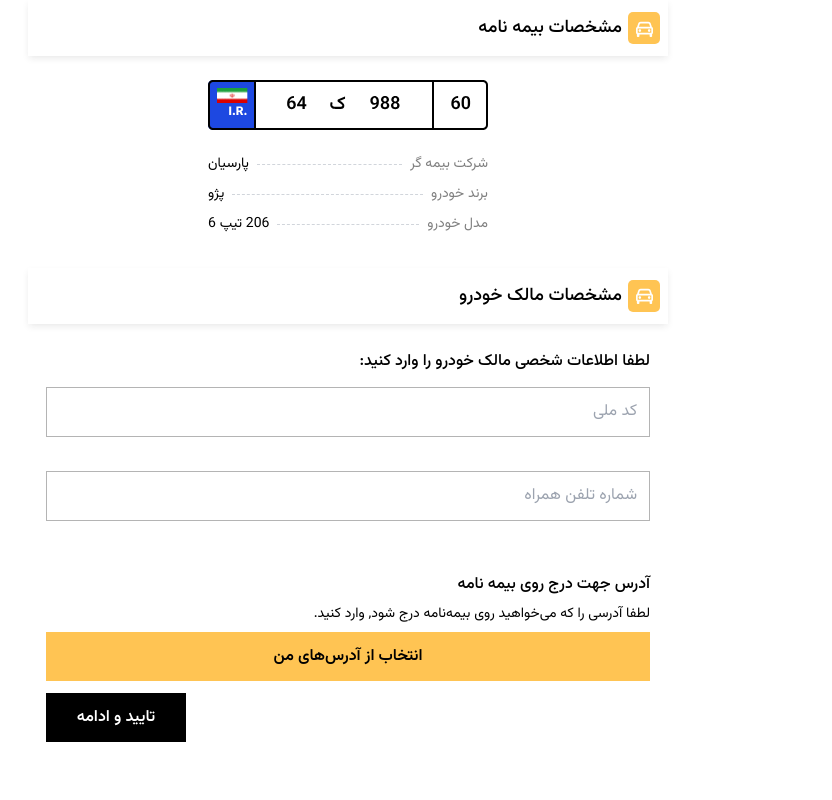
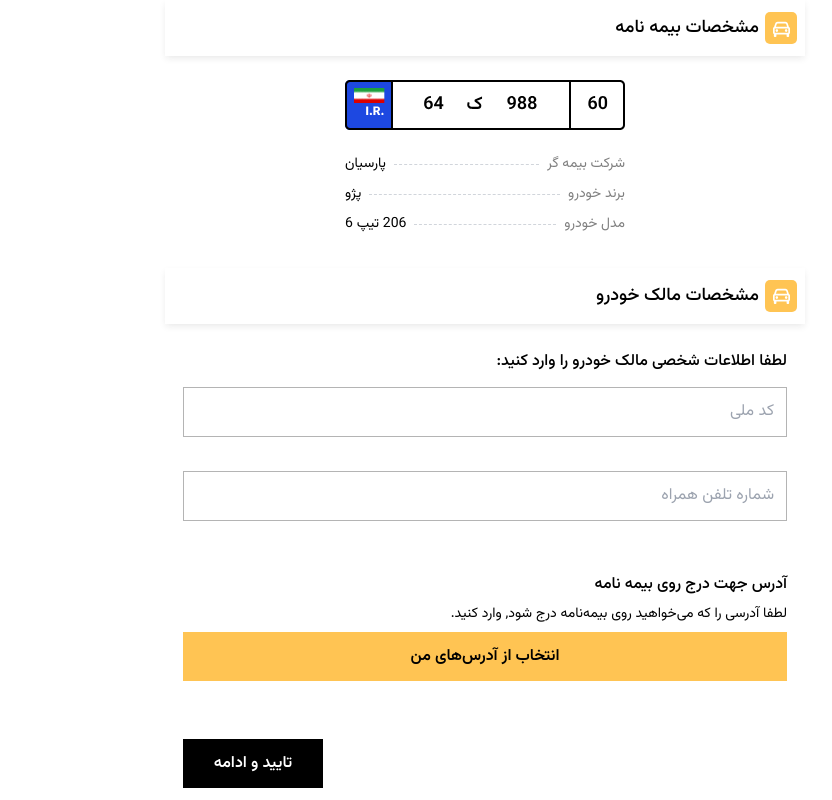
Before and after one commit to itsreza/checkout-interview, a Next.js app: page / in a window 1280 px wide. Shown: the whole page, without its empty margins (292-1124 px from the left). Built offline with nearby package versions, Linux system fonts and the light colour scheme; no server answers.

Commit message:
fix: layout min height screen resolved problem

```diff
--- a/src/views/home/home.tsx
+++ b/src/views/home/home.tsx
@@ -57,7 +57,7 @@
     [router]
   );
   return (
-    <div className="flex flex-col min-h-dvh">
+    <div className="flex flex-col min-h-screen">
       <div className="flex-grow">
         <Divider title="مشخصات بیمه نامه" />
         <CarInformation />
```
